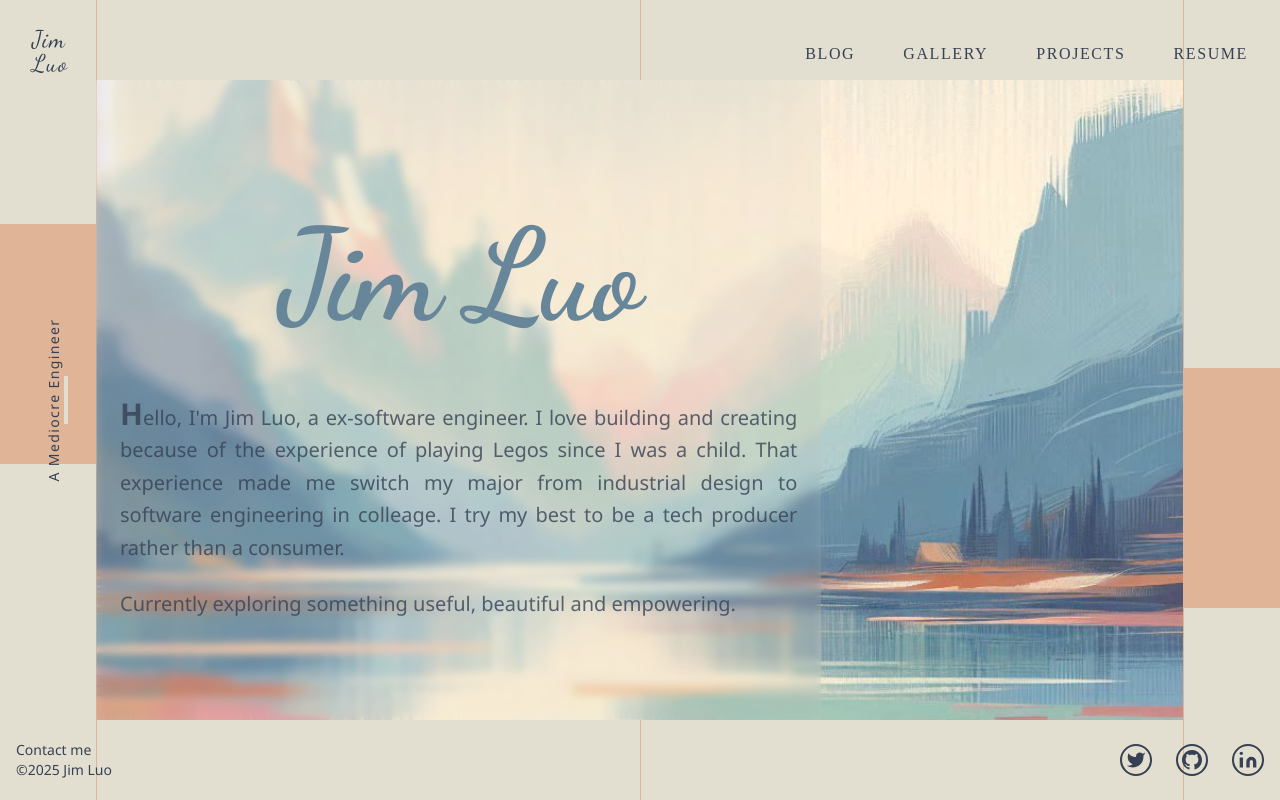
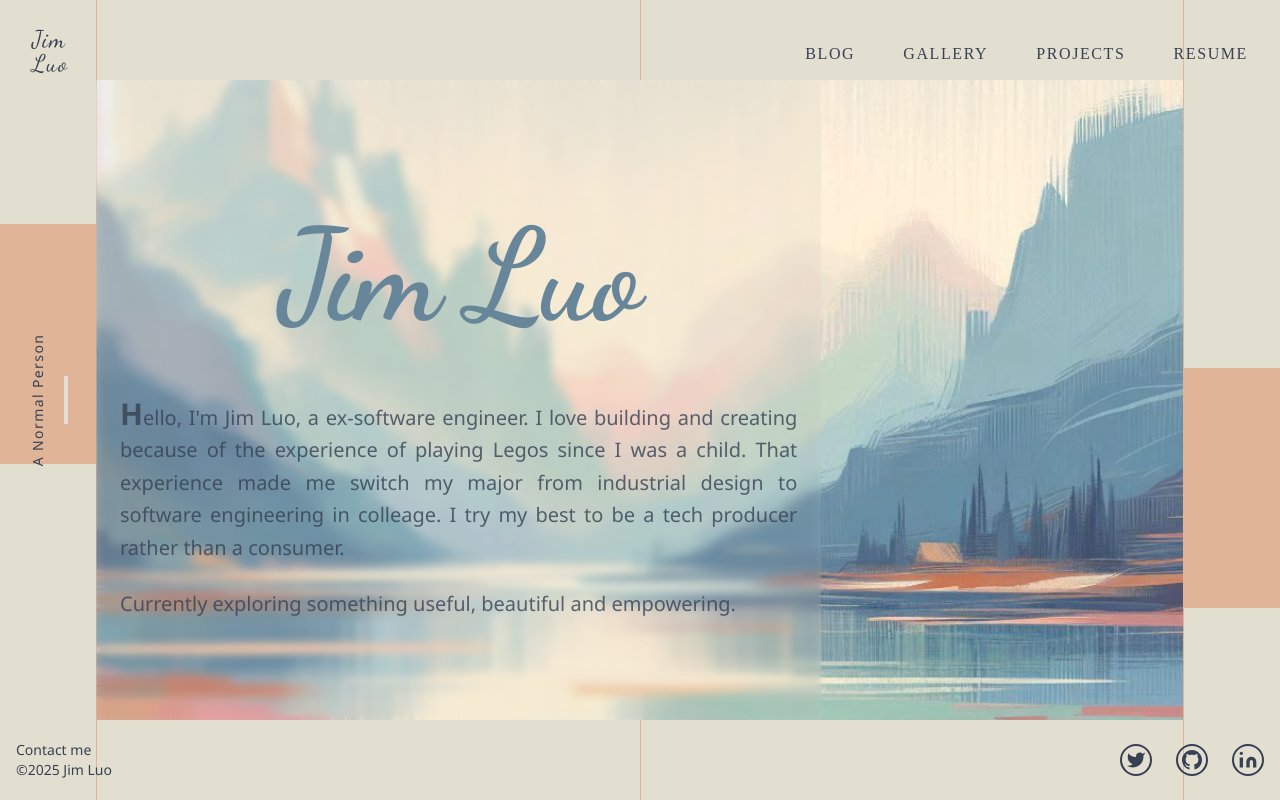
Before and after one commit to Ross249/Ross249.github.io, an Astro site: page / in a window 1280 px wide. Built offline with nearby package versions, Linux system fonts and the light colour scheme; Astro itself is replaced by a stand-in of ours.

Commit message:
fix: update label from 'A Mediocre Engineer' to 'A Normal Person'

```diff
--- a/src/components/FloatSub.astro
+++ b/src/components/FloatSub.astro
@@ -7,6 +7,6 @@
   <div
     class="hidden lg:flex w-auto tracking-widest left-0 -rotate-90 z-5 -translate-x-8 font-qs text-sm text-gray-700"
   >
-    A Mediocre Engineer
+    A Normal Person
   </div>
 </div>
```
